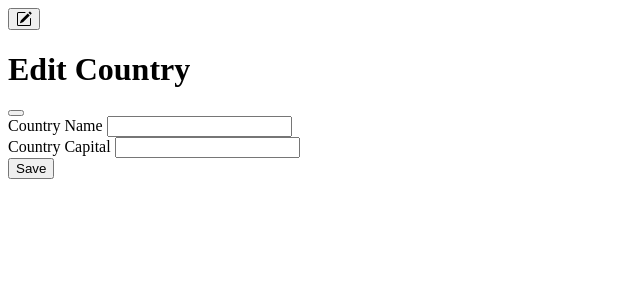
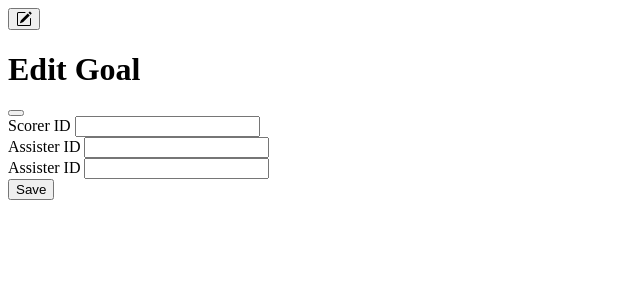
Before and after one commit to nmharrison10/mis4013_project, a PHP site: page /view-goals-editform.php in a window 1280 px wide. Shown: the top 300 px of the page, without its empty margins (0-640 px from the left). Run offline with PHP 8.4, Linux system fonts and the light colour scheme; data that the repository does not hold is empty.

Commit message:
Update view-goals-editform.php

```diff
--- a/view-goals-editform.php
+++ b/view-goals-editform.php
@@ -1,5 +1,5 @@
 <!-- Button trigger modal -->
-<button type="button" class="btn btn-primary" data-bs-toggle="modal" data-bs-target="#editGoalModal<?php echo $Goal['cou\ntry_id'];?>">
+<button type="button" class="btn btn-primary" data-bs-toggle="modal" data-bs-target="#editGoalModal<?php echo $goal['goal_id'];?>">
     <svg xmlns="http://www.w3.org/2000/svg" width="16" height="16" fill="currentColor" class="bi bi-pencil-square" viewBox="0 0 16 16">
       <path d="M15.502 1.94a.5.5 0 0 1 0 .706L14.459 3.69l-2-2L13.502.646a.5.5 0 0 1 .707 0l1.293 1.293zm-1.75 2.456-2-2L4.939 9.21a.5.5 0 0 0-.121.196l-.805 2.414a.25.25 0 0 0 .316.316l2.414-.805a.5.5 0 0 0 .196-.12l6.813-6.814z"/>
       <path fill-rule="evenodd" d="M1 13.5A1.5 1.5 0 0 0 2.5 15h11a1.5 1.5 0 0 0 1.5-1.5v-6a.5.5 0 0 0-1 0v6a.5.5 0 0 1-.5.5h-11a.5.5 0 0 1-.5-.5v-11a.5.5 0 0 1 .5-.5H9a.5.5 0 0 0 0-1H2.5A1.5 1.5 0 0 0 1 2.5v11z"/>
@@ -7,25 +7,29 @@
 </button>
 
 <!-- Modal -->
-<div class="modal fade" id="editGoalModal<?php echo $country['country_id'];?>" tabindex="-1" aria-labelledby="editGoalModalLabel<?php echo $country['country_id'];?>" aria-hidden="true">
+<div class="modal fade" id="editGoalModal<?php echo $goal['goal_id'];?>" tabindex="-1" aria-labelledby="editGoalModalLabel<?php echo $goal['goal_id'];?>" aria-hidden="true">
   <div class="modal-dialog">
     <div class="modal-content">
       <div class="modal-header">
-        <h1 class="modal-title fs-5" id="editGoalModalLabel<?php echo $country['country_id'];?>">Edit Country</h1>
+        <h1 class="modal-title fs-5" id="editGoalModalLabel<?php echo $goal['goal_id'];?>">Edit Goal</h1>
         <button type="button" class="btn-close" data-bs-dismiss="modal" aria-label="Close"></button>
       </div>
       <div class="modal-body">
 
             <form method="post" action="">
           <div class="mb-3">
-            <label for="cName<?php echo $country['country_id'];?>" class="form-label">Country Name</label>
-            <input type="text" class="form-control" id="cName<?php echo $country['country_id'];?>" name="cName" value="<?php echo $country['country_name'];?>">
+            <label for="gScorer<?php echo $goal['goal_id'];?>" class="form-label">Scorer ID</label>
+            <input type="text" class="form-control" id="gScorer<?php echo $goal['goal_id'];?>" name="gScorer" value="<?php echo $goal['scorer_id'];?>">
           </div>
           <div class="mb-3">
-            <label for="capName<?php echo $country['country_id'];?>" class="form-label">Country Capital</label>
-            <input type="text" class="form-control" id="capName<?php echo $country['country_id'];?>" name="capName" value="<?php echo $country['capital'];?>">
+            <label for="gAssister<?php echo $goal['goal_id'];?>" class="form-label">Assister ID</label>
+            <input type="text" class="form-control" id="gAssister<?php echo $goal['goal_id'];?>" name="gAssister" value="<?php echo $goal['assister_id'];?>">
           </div>
-              <input type="hidden" name="cid" value="<?php echo $country['country_id'];?>">
+         <div class="mb-3">
+            <label for="gGame<?php echo $goal['goal_id'];?>" class="form-label">Assister ID</label>
+            <input type="text" class="form-control" id="gGame<?php echo $goal['goal_id'];?>" name="gGame" value="<?php echo $goal['game_id'];?>">
+          </div>
+              <input type="hidden" name="gid" value="<?php echo $goal['goal_id'];?>">
           <input type="hidden" name="actionType" value="Edit">
           <button type="submit" class="btn btn-primary">Save</button>
             </form>
```
